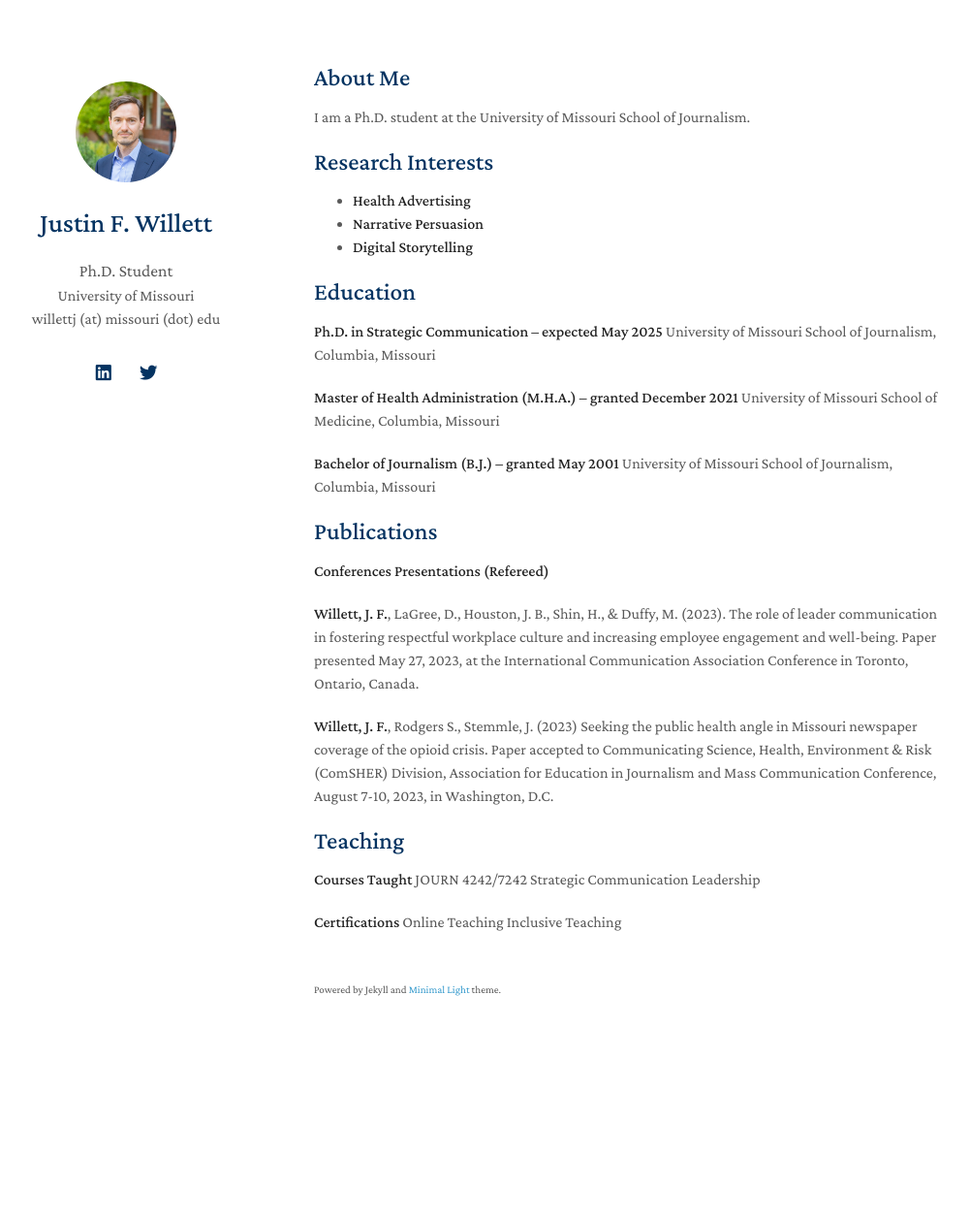
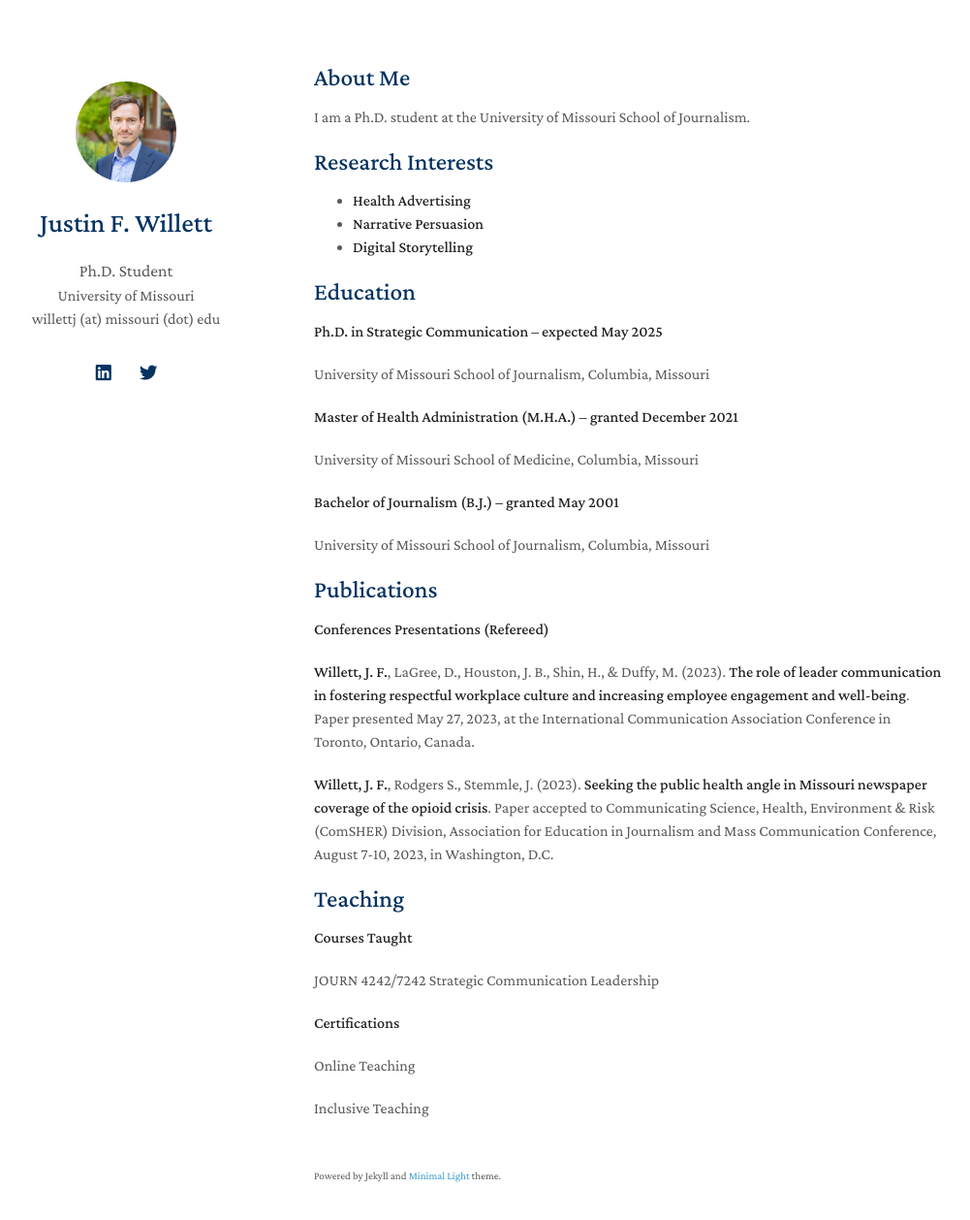
Before and after one commit to willettjf/willettjf.github.io, a Jekyll site: the page built from index.md, in a window 1280 px wide and 1293 px high. Shown: the top 1258 px of the window at 97% size, without its empty margins (146-1147 px from the left). Built offline with Jekyll 4.4.1, drawn with Linux system fonts in a browser that asks for light colours; nearby versions of some CDN libraries; a style sheet for code colours, icons or effects is not loaded; our own code applies the rules of GitHub Pages for plain Markdown files.

```diff
--- a/index.md
+++ b/index.md
@@ -15,29 +15,35 @@ I am a Ph.D. student at the University of Missouri School of Journalism.
 ## Education
 
 **Ph.D. in Strategic Communication – expected May 2025**
+
 University of Missouri School of Journalism, Columbia, Missouri
 
 **Master of Health Administration (M.H.A.) – granted December 2021**
+
 University of Missouri School of Medicine, Columbia, Missouri
 
 **Bachelor of Journalism (B.J.) – granted May 2001**
+
 University of Missouri School of Journalism, Columbia, Missouri
 
 ## Publications
 
 **Conferences Presentations (Refereed)**
 
-**Willett, J. F.**, LaGree, D., Houston, J. B., Shin, H., & Duffy, M. (2023). The role of leader communication in fostering respectful workplace culture and increasing employee engagement and well-being. Paper presented May 27, 2023, at the International Communication Association Conference in Toronto, Ontario, Canada.
+**Willett, J. F.**, LaGree, D., Houston, J. B., Shin, H., & Duffy, M. (2023). __The role of leader communication in fostering respectful workplace culture and increasing employee engagement and well-being__. Paper presented May 27, 2023, at the International Communication Association Conference in Toronto, Ontario, Canada.
 
-**Willett, J. F.**, Rodgers S., Stemmle, J. (2023) Seeking the public health angle in Missouri newspaper coverage of the opioid crisis. Paper accepted to Communicating Science, Health, Environment & Risk (ComSHER) Division, Association for Education in Journalism and Mass Communication Conference, August 7-10, 2023, in Washington, D.C.
+**Willett, J. F.**, Rodgers S., Stemmle, J. (2023). __Seeking the public health angle in Missouri newspaper coverage of the opioid crisis__. Paper accepted to Communicating Science, Health, Environment & Risk (ComSHER) Division, Association for Education in Journalism and Mass Communication Conference, August 7-10, 2023, in Washington, D.C.
 
 ## Teaching
 
 **Courses Taught**
+
 JOURN 4242/7242 Strategic Communication Leadership
 
 **Certifications**
+
 Online Teaching
+
 Inclusive Teaching
 
 <!-- - **Computer Vision:** image recognition, image generation, video captioning
```
